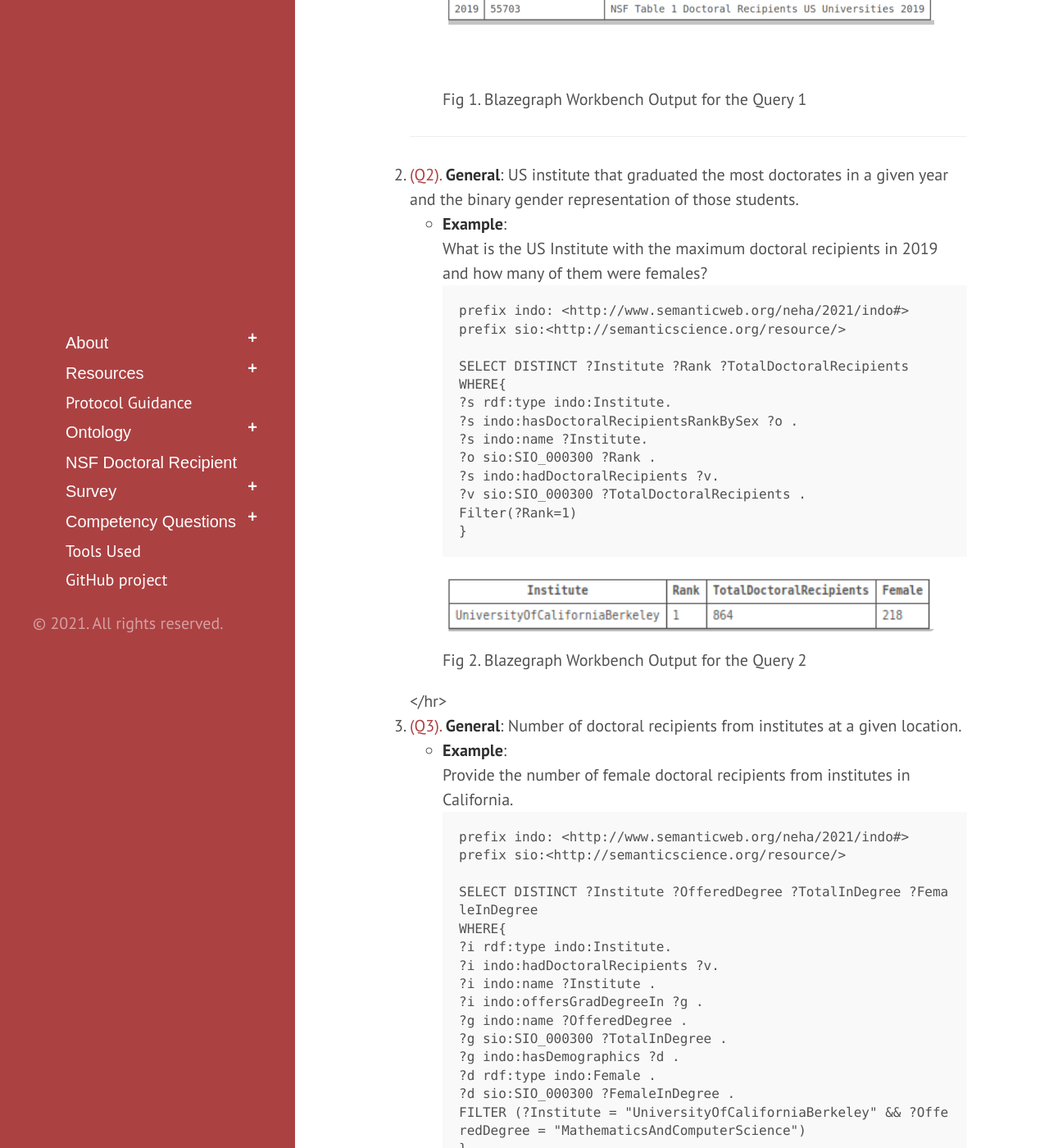
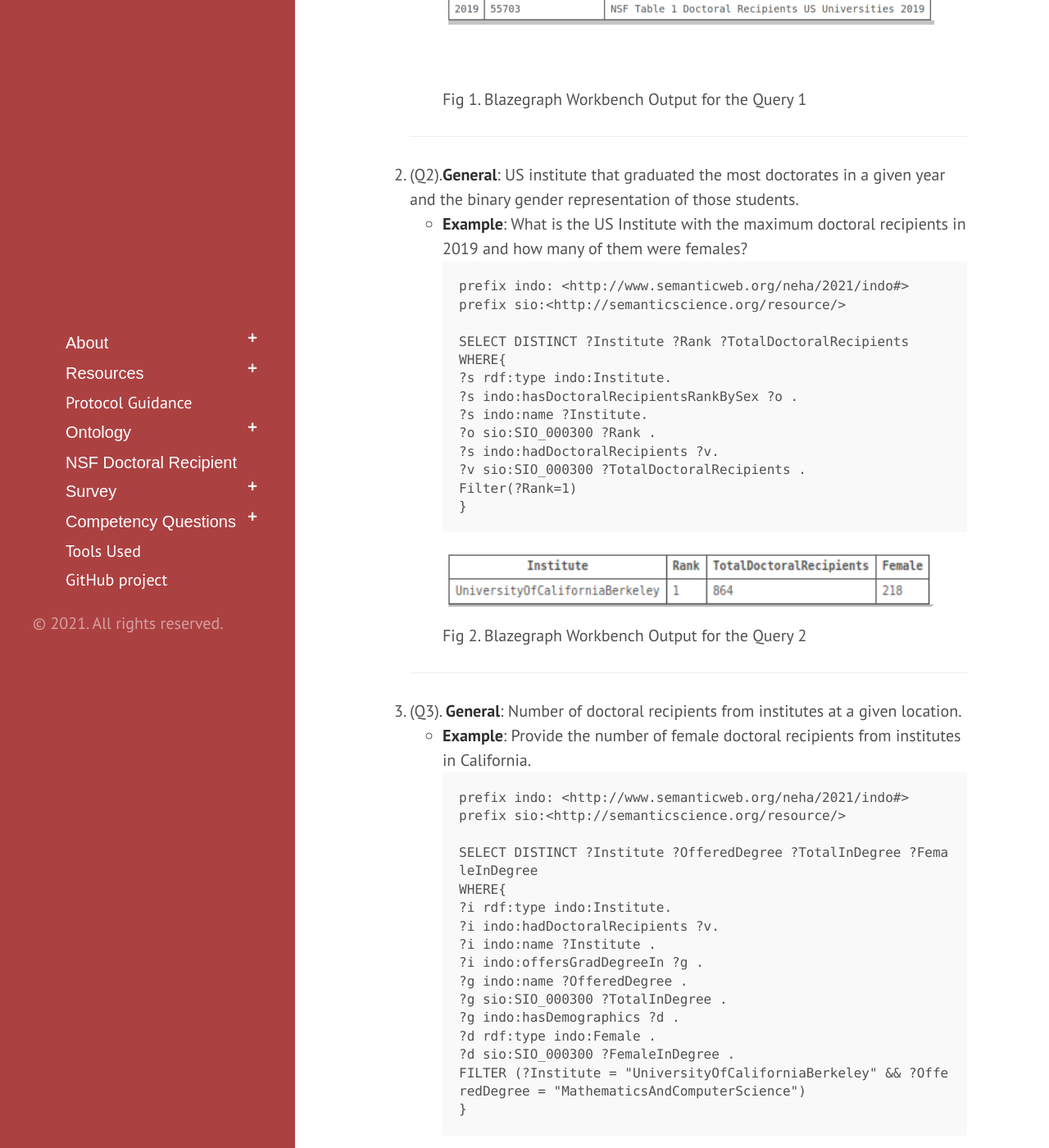
Before and after one commit to tetherless-world/institute-demographic-ontology, a Jekyll site: the page built from competencyquestion.md, in a window 1280 px wide and 1400 px high, scrolled down 909 px. Shown: the whole window at 82% size. Built offline with Jekyll 4.4.1, drawn with Linux system fonts in a browser that asks for light colours; Markdown is read by kramdown in place of the engine named in the settings; some of the changed text lies outside the part shown.

Commit message:
style fixes

```diff
--- a/competencyquestion.md
+++ b/competencyquestion.md
@@ -8,7 +8,7 @@ title: Competency Questions
 
 <content>
 <ol>
-<li> <a id="#question1">(Q1).</a> <strong>General</strong>: A given year's total doctoral recipients from US institutes between 1958 and 2019.
+<li id="#question1">(Q1).<strong>General</strong>: A given year's total doctoral recipients from US institutes between 1958 and 2019.
 <ul type = "circle">
 <li><strong>Example</strong>: How many total doctoral recipients were there from 1960-62 and 2016-19 from US institutes?
 <pre>
@@ -34,11 +34,11 @@ FILTER ((?Year >1959 && ?Year <1963) || (?Year >2015 && ?Year <2020))
 <figcaption>Fig 1. Blazegraph Workbench Output for the Query 1</figcaption>
 </figure>
 </li>
-<hr/>
+<hr>
 
-<li> <a id="#question2">(Q2).</a> <strong>General</strong>: US institute that graduated the most doctorates in a given year and the binary gender representation of those students.
+<li id="#question2">(Q2).<strong>General</strong>: US institute that graduated the most doctorates in a given year and the binary gender representation of those students.
 <ul type = "circle">
-<li><strong>Example</strong>: <br> What is the US Institute with the maximum doctoral recipients in 2019 and how many of them were females?
+<li><strong>Example</strong>: What is the US Institute with the maximum doctoral recipients in 2019 and how many of them were females?
 <pre>
 prefix indo: <http://www.semanticweb.org/neha/2021/indo#>
 prefix sio:<http://semanticscience.org/resource/>
@@ -61,11 +61,11 @@ Filter(?Rank=1)
 <figcaption>Fig 2. Blazegraph Workbench Output for the Query 2</figcaption>
 </figure>
 </li>
-</hr>
+<hr>
 
-<li> <a id="#question3">(Q3).</a> <strong>General</strong>: Number of <marginalized community> doctoral recipients from institutes at a given location.
+<li id="#question3">(Q3). <strong>General</strong>: Number of <marginalized community> doctoral recipients from institutes at a given location.
 <ul type = "circle">
-<li><strong>Example</strong>: <br> Provide the number of female doctoral recipients from institutes in California.
+<li><strong>Example</strong>: Provide the number of female doctoral recipients from institutes in California.
 <pre>
 prefix indo: <http://www.semanticweb.org/neha/2021/indo#>
 prefix sio:<http://semanticscience.org/resource/>
@@ -91,7 +91,7 @@ FILTER (?Institute = "UniversityOfCaliforniaBerkeley" && ?OfferedDegree = "Mathe
 <figcaption>Fig 3. Blazegraph Workbench Output for the Query 3 part of NSF 2019 Doctoral Recipients Survey Results Table 3 </figcaption>
 </figure>
 </li>
-</hr>
+<hr>
 </ol>
 
 </content>
```
